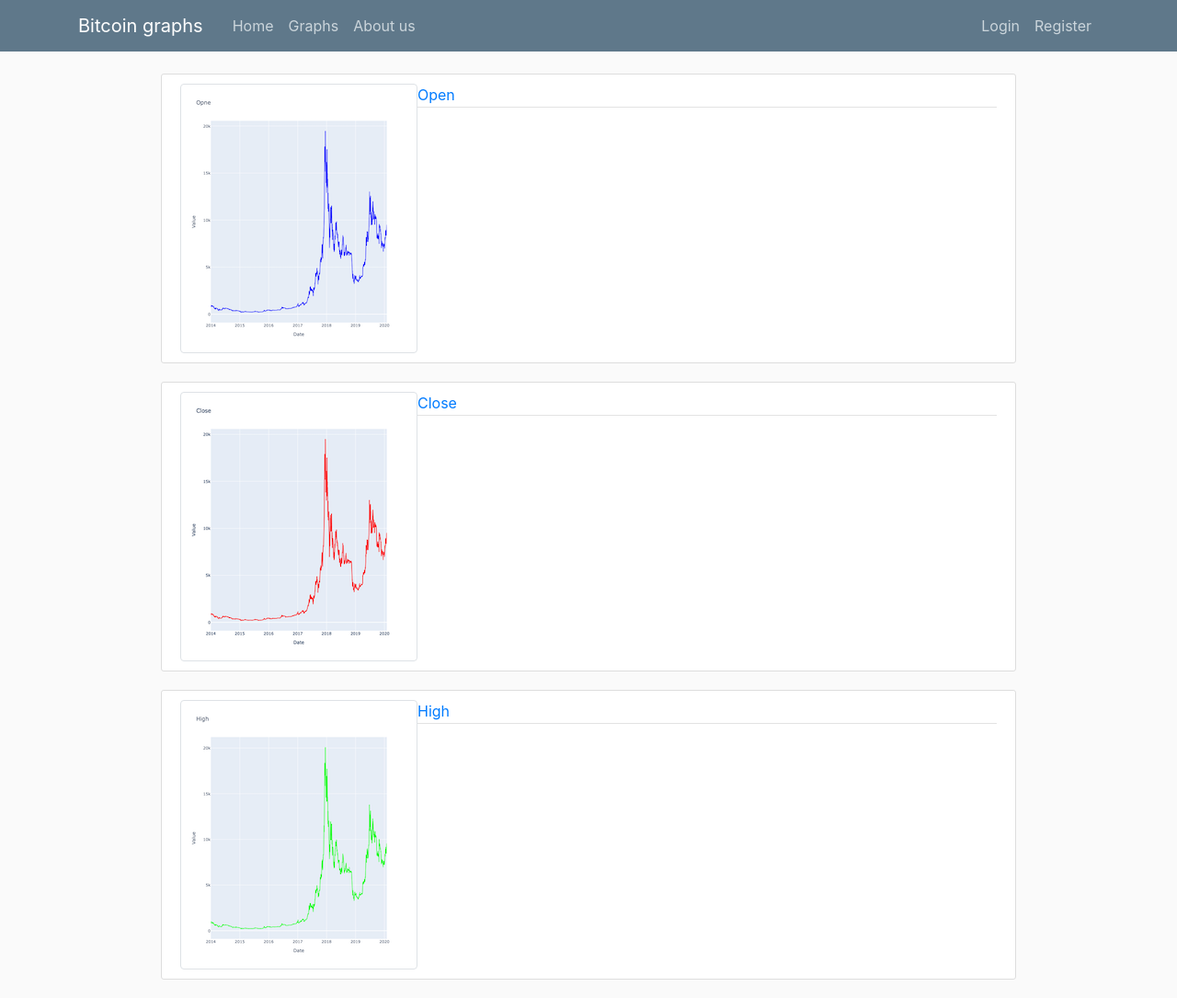
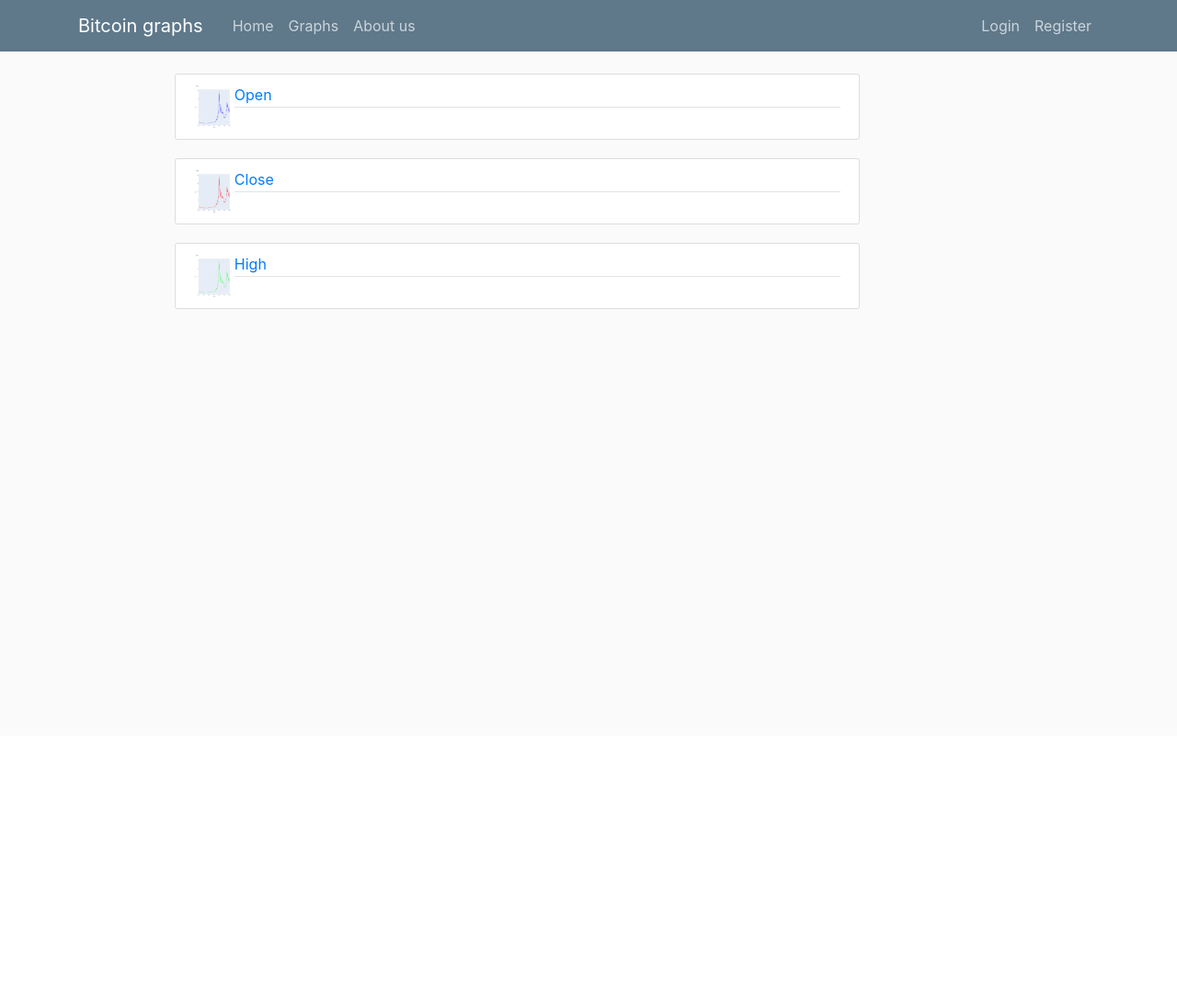
Before and after one commit to marekpizner/fin_web, a Django app: page /graphs/ in a window 1280 px wide. Shown: the whole page at 92% size. After the commit the page ends 336 px from the top, so only its background shows below. Run offline with Django 3.2, Linux system fonts and the light colour scheme; some libraries are stand-ins or nearby versions.

Commit message:
playing with graph visual, EMA, EMA2*5 only open

```diff
--- a/fin_web/fin_web_graphs/templates/fin_web_graphs/graphs.html
+++ b/fin_web/fin_web_graphs/templates/fin_web_graphs/graphs.html
@@ -1,11 +1,12 @@
 {% extends "fin_web_graphs/header.html" %}
 {% block content %}
 {% for graph in graphs %}
-
+<div class="col-md-10">
     <article class="media content-section">
         <div class="media-left">
             {% load static %}
-        <img src="{% static graph.icon  %}" class="img-thumbnail" />
+            <img src="{% static graph.icon  %}" class="img-responsive img-rounded"
+                 style="max-height: 50px; max-width: 50px;"/>
         </div>
         <div class="media-body">
             <div class="article-metadata">
@@ -13,6 +14,7 @@
             </div>
         </div>
     </article>
+</div>
 
 {% endfor %}
 {% endblock content %}
--- a/fin_web/fin_web_graphs/views.py
+++ b/fin_web/fin_web_graphs/views.py
@@ -3,6 +3,7 @@
 from django.shortcuts import render
 from django.views.generic import TemplateView
 
+import pandas as pd
 import plotly.offline as opy
 import plotly.graph_objs as go
 
@@ -60,11 +61,23 @@
         for d in data:
             x.append(d.date)
             y.append(float(d.open))
+        df = pd.DataFrame({"date": x, "value": y})
+        df = df.iloc[::-1]
 
-        trace1 = go.Scatter(x=x, y=y, marker_color='rgba(0, 0, 255, .8)', mode="lines")
+        df['EMA'] = df['value'].rolling(window=365).mean()
+        df['EMA2'] = df['value'].rolling(window=365 * 2).mean() * 5
 
-        data = go.Data([trace1])
-        layout = go.Layout(title="Opne", xaxis={'title': 'Date'}, yaxis={'title': 'Value'}, height=800)
+        trace1 = go.Scatter(x=df['date'], y=df['value'], marker_color='rgba(0, 0, 255, .8)', mode="lines", name='Price')
+        trace2 = go.Scatter(x=df['date'], y=df['EMA'], marker_color='rgba(0, 255, 0, .8)', mode="lines",
+                            name='EMA 1 year')
+        trace3 = go.Scatter(x=df['date'], y=df['EMA2'], marker_color='rgba(255, 0, 0, .8)', mode="lines",
+                            name="EMA 2 years * 5")
+
+        data = go.Data([trace1, trace2, trace3])
+        layout = go.Layout(title="Opne", xaxis={'title': 'Date'}, yaxis_type="log", yaxis_showgrid=False,
+                           yaxis={'title': 'Value'}, legend_orientation="h",
+                           height=800)
+
         figure = go.Figure(data=data, layout=layout)
         div = opy.plot(figure, auto_open=False, output_type='div')
 
```
Lines whose indentation alone changed are shown as unchanged.
